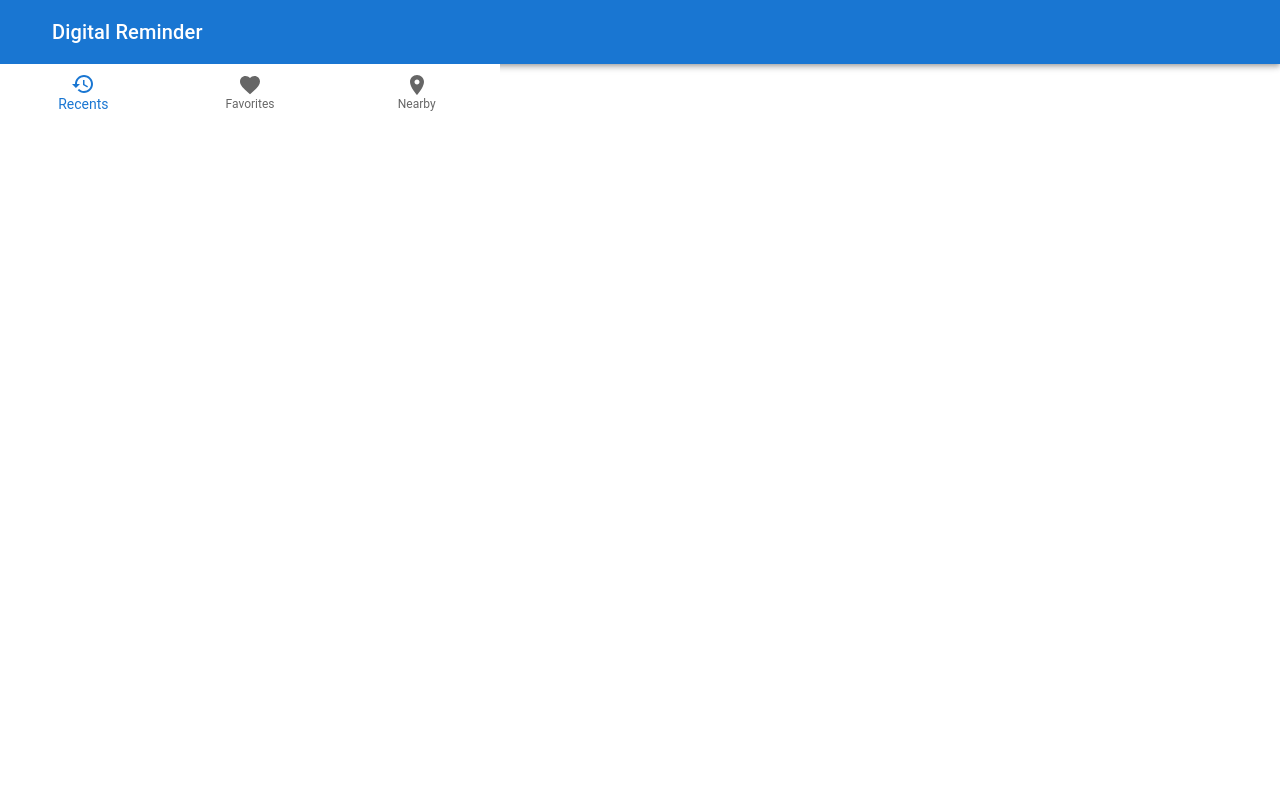
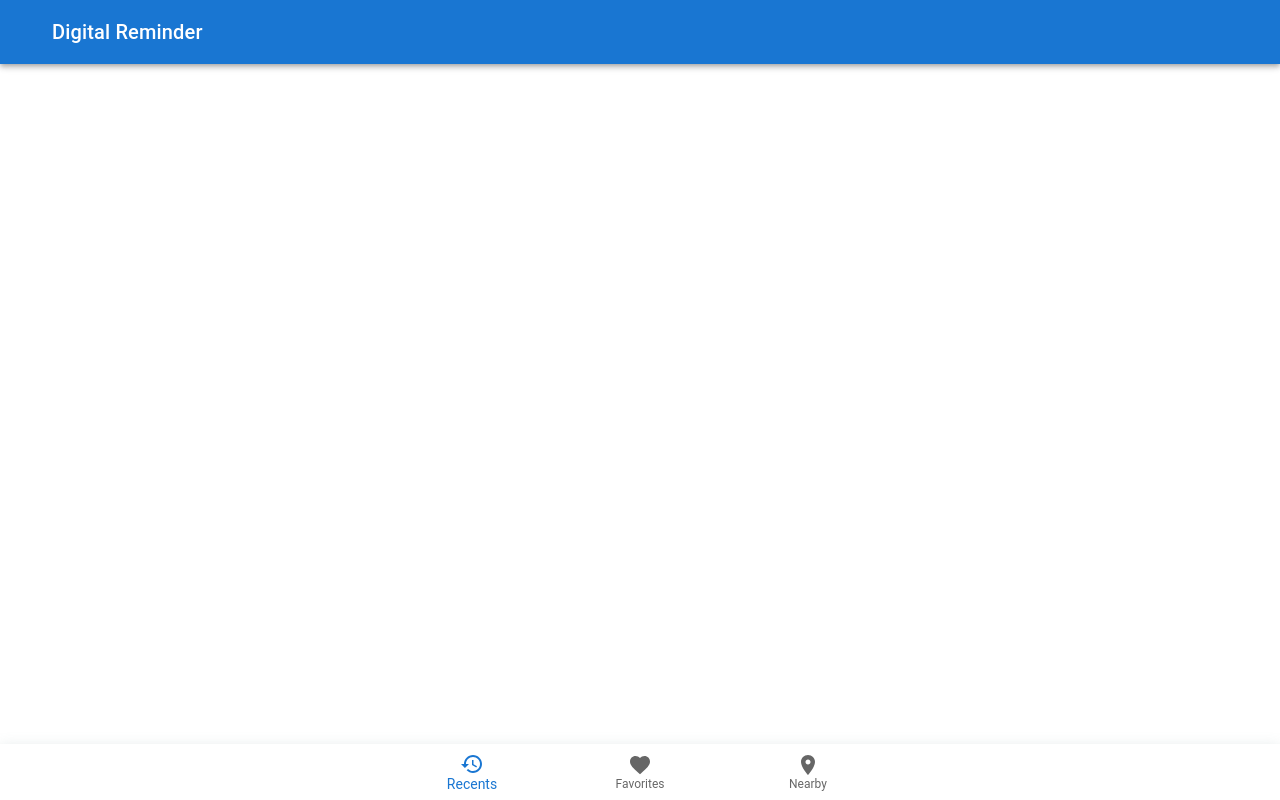
Before and after one commit to hafizkh/Digital-Reminder, a React (Create React App) app: page / in a window 1280 px wide. Built offline with nearby package versions, Linux system fonts and the light colour scheme; the HTML template or start-up script is replaced by a standard one.

Commit message:
Footer styling

```diff
--- a/src/components/Footer.tsx
+++ b/src/components/Footer.tsx
@@ -1,14 +1,17 @@
 import * as React from 'react';
+import Box from '@mui/material/Box';
 import BottomNavigation from '@mui/material/BottomNavigation';
-import { BottomNavigationAction, Box } from '@mui/material';
+import BottomNavigationAction from '@mui/material/BottomNavigationAction';
 import RestoreIcon from '@mui/icons-material/Restore';
 import FavoriteIcon from '@mui/icons-material/Favorite';
 import LocationOnIcon from '@mui/icons-material/LocationOn';
 
-const Footer = () => {
+export default function SimpleBottomNavigation() {
   const [value, setValue] = React.useState(0);
+
   return (
-        <Box sx={{ width: 500, position: 'sticky' }}>
+    <Box sx={{position: 'fixed', left: 0, right: 0, bottom: 0,
+    boxShadow: 'rgb(114 142 147 / 30%) 0px 5px 15px 0px',backgroundColor: '#1976d2'}}>
       <BottomNavigation
         showLabels
         value={value}
@@ -21,7 +24,5 @@ const Footer = () => {
         <BottomNavigationAction label="Nearby" icon={<LocationOnIcon />} />
       </BottomNavigation>
     </Box>
-    )
+  );
 }
-
-export default Footer
```
Lines whose indentation alone changed are shown as unchanged.
